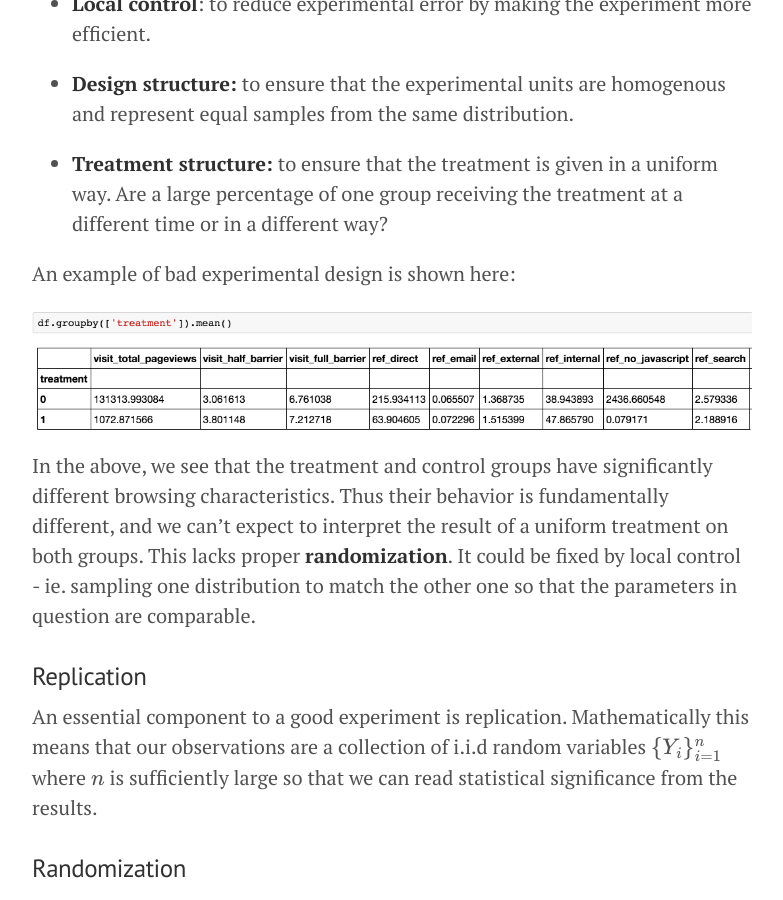
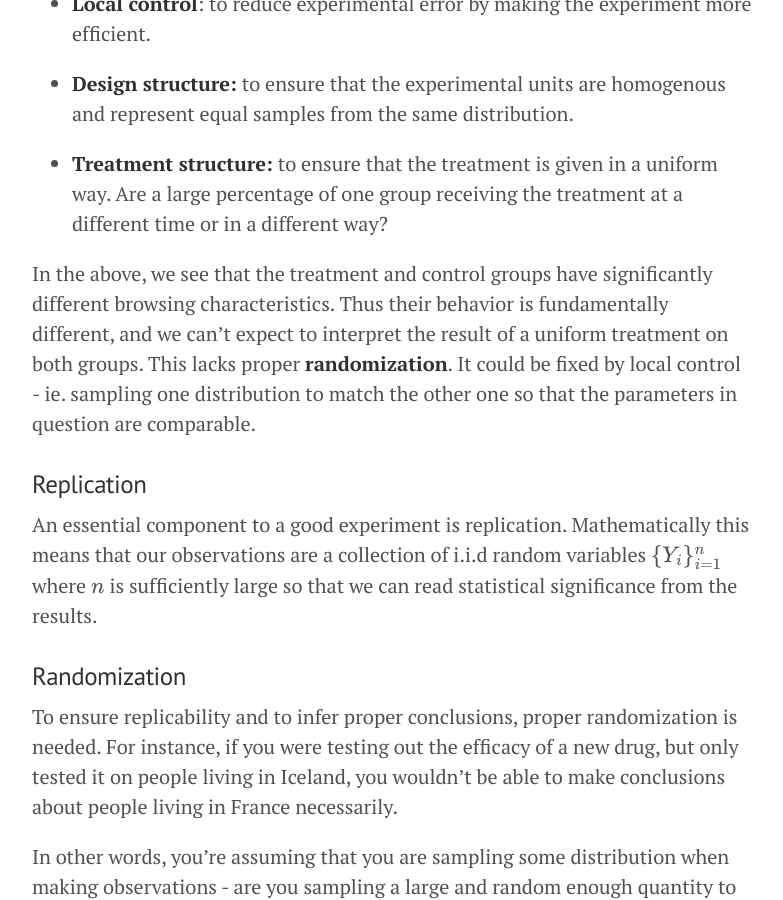
Before and after one commit to doriang102/doriang102.github.io, a Jekyll site: the page built from _posts/2017-06-10-hypothesis-testing-part-2-in-progress.md, in a window 1280 px wide and 900 px high, scrolled down 465 px. Shown: the whole window, without its empty margins (248-1031 px from the left). Built offline with Jekyll 4.4.1, drawn with Linux system fonts in a browser that asks for light colours; our own code applies the rules of GitHub Pages for plain Markdown files; formulas are drawn with MathJax 3.

Commit message:
Update 2017-06-10-hypothesis-testing-part-2-in-progress.md

```diff
--- a/_posts/2017-06-10-hypothesis-testing-part-2-in-progress.md
+++ b/_posts/2017-06-10-hypothesis-testing-part-2-in-progress.md
@@ -12,9 +12,7 @@
 
 - **Treatment structure:** to ensure that the treatment is given in a uniform way. Are a large percentage of one group receiving the treatment at a different time or in a different way?
 
-An example of bad experimental design is shown here:
 
-![](/img/badexp.png?raw=true)
 
 In the above, we see that the treatment and control groups have significantly different browsing characteristics. Thus their behavior is fundamentally different, and we can't expect to interpret the result of a uniform treatment on both groups. This lacks proper **randomization**. It could be fixed by local control - ie. sampling one distribution to match the other one so that the parameters in question are comparable.
 
```
